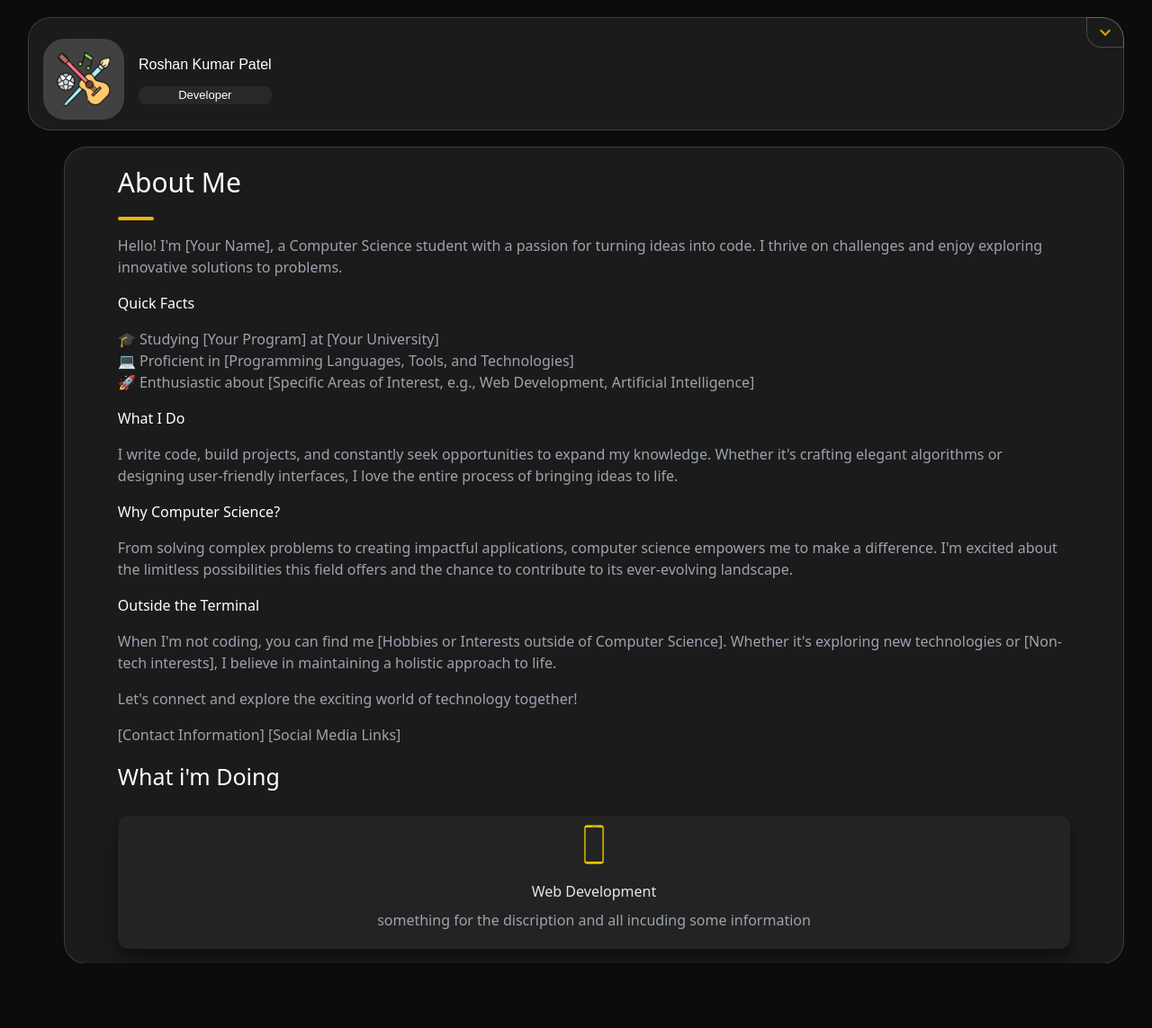
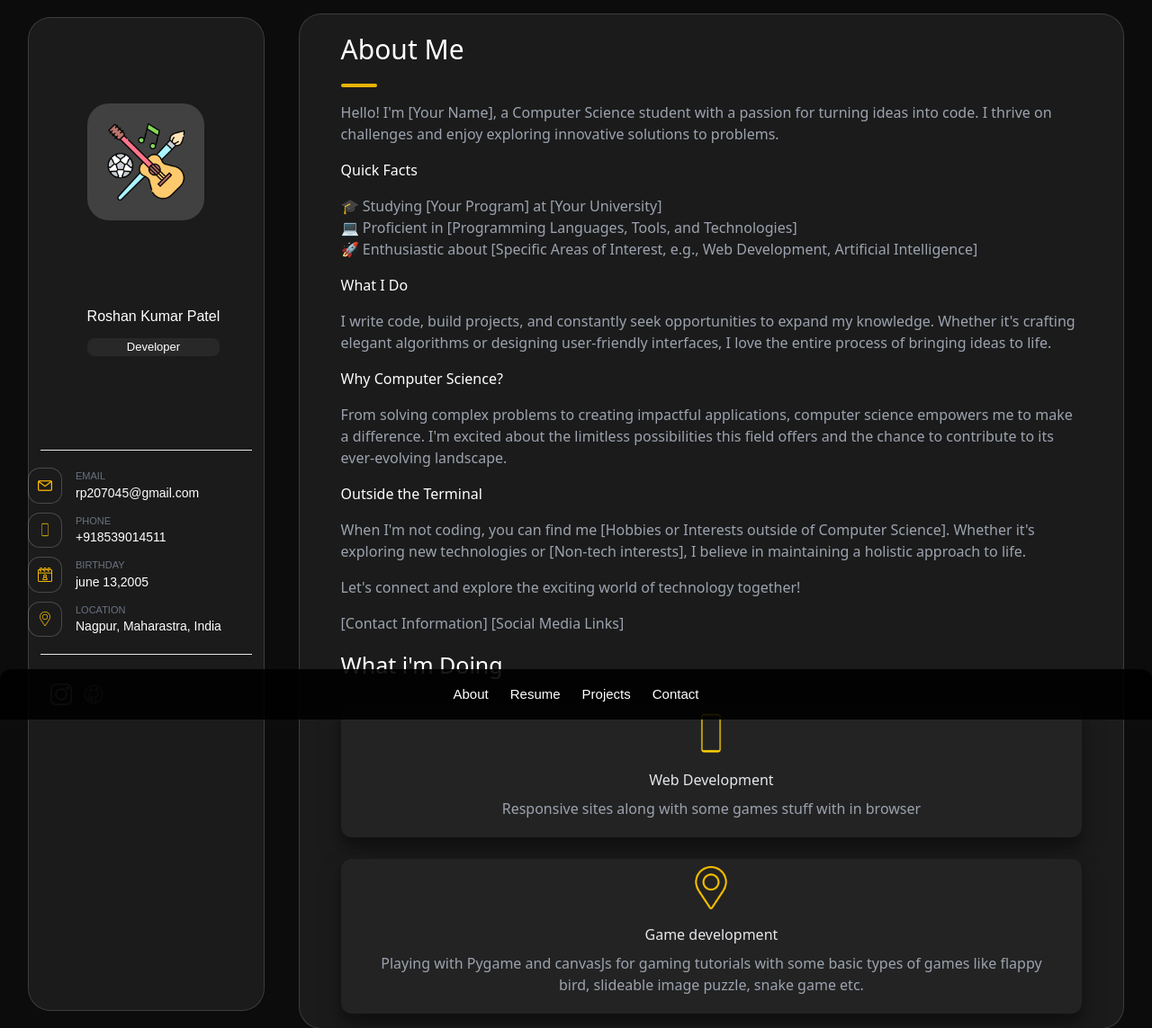
Before and after one commit to doTryCatch/portfolio.web, a React (Create React App) app: page / in a window 1280 px wide. Shown: the whole page at 90% size. Before the commit the page ends 1071 px from the top, so only its background shows below. Built offline with nearby package versions, Linux system fonts and the light colour scheme.

Commit message:
about part complete with add of buttom navbar

```diff
--- a/package.json
+++ b/package.json
@@ -1,4 +1,5 @@
 {
+
   "name": "portfolio",
   "version": "0.1.0",
   "private": true,
@@ -13,8 +14,7 @@
     "web-vitals": "^2.1.4"
   },
   "scripts": {
-"predeploy" : "npm run build",
-"deploy" : "gh-pages -d build",
+
     "start": "react-scripts start",
     "build": "react-scripts build",
     "test": "react-scripts test",
--- a/src/components/about.js
+++ b/src/components/about.js
@@ -1,9 +1,10 @@
 import React from 'react'
 import MarkdownReader from '../utils/MarkDownReader';
-
+import {Doing} from "../jsonFIle/contact"
 import Mobile from "../image/Phone.png"
 
 function About() {
+
   return (
    <div className="about font-sans font-medium space-y-4">
     <h1 className='h1 text-[30px]'>About Me</h1>
@@ -14,22 +15,28 @@ function About() {
     </div>
     <div className="current-status space-y-6">
     <h1 className='h1 text-[25px] '>What i'm Doing</h1>
-    <div className="container-box center color2 rounded-xl">
-        <div className="box w-[90%] mb-5 space-y-2 text-gray-400">
+
+      {Object.values(Doing).map((val,index)=>(
+         <div className="container-box center color2 rounded-xl"key={index}>
+        <div className="box w-[90%] mb-5 space-y-2 text-gray-400"  >
             <div className=" center h-16">
-            <img src={Mobile} alt="" className='w-12 h-12'/>
+            <img src={val["img"]} alt="" className='w-12 h-12'/>
             </div>
             <div className="head text-center">
-            <h1 className='text-gray-200 text-[16px]'> Web Development</h1>
+            <h1 className='text-gray-200 text-[16px]'>{val["heading"]}</h1>
             </div>
             <div className="discriptions text-center ">
-            <p>something for the discription and all incuding some information</p>
+            <p>{val["content"]}</p>
             </div>
+            </div>
+            </div>
+
+      ))}
 
 
 
-        </div>
-    </div>
+
+
     </div>
 
    </div>
--- /dev/null
+++ b/src/components/contact.js
@@ -0,0 +1,11 @@
+import React from 'react'
+
+function Contact() {
+  return (
+   <section className="contact">
+    <h1>contact</h1>
+   </section>
+  )
+}
+
+export default Contact
--- /dev/null
+++ b/src/components/portfolio.js
@@ -0,0 +1,9 @@
+import React from 'react'
+
+function Portfolio() {
+  return (
+    <div>Portfolio</div>
+  )
+}
+
+export default Portfolio
--- /dev/null
+++ b/src/components/project.js
@@ -0,0 +1,9 @@
+import React from 'react'
+
+function Porject() {
+  return (
+    <div>Porject</div>
+  )
+}
+
+export default Porject
--- a/src/index.css
+++ b/src/index.css
@@ -43,6 +43,7 @@ h1,h2,h3{
 }
 .img{
   background-color: rgb(65,65,65);
+
 }
 .buttonDiv,.line{
 
@@ -52,3 +53,7 @@ h1,h2,h3{
   background-color: rgb(40,40,40);
 
 }
+.navbar{
+
+  background-color: rgba(0, 0, 0, .9);
+}
--- a/src/jsonFIle/contact.js
+++ b/src/jsonFIle/contact.js
@@ -23,4 +23,16 @@ const Contact_info={
     }
 
 }
-export default Contact_info
+const Doing={
+    "Web Development":{
+        img:Phone,
+        content:"Responsive sites along with some games stuff with in browser",
+        heading:"Web Development"
+    },
+    "Game development":{
+        img:Location,
+        content:"Playing with Pygame and canvasJs for gaming tutorials with some basic types of games like flappy bird, slideable image puzzle, snake game etc. ",
+        heading:"Game development"
+    }
+}
+export {Contact_info,Doing}
--- a/src/page.js
+++ b/src/page.js
@@ -1,33 +1,57 @@
 import React,{useState} from 'react'
-import Contact_info from "./jsonFIle/contact"
+import {Contact_info} from "./jsonFIle/contact"
 import  Hobby from "./image/hobby.png"
 import DropDown from "./image/dropdown.png"
 import Insta from "./image/Insta.png"
 import Github from "./image/Github.png"
 import About from "./components/about"
+import Contact from './components/contact'
+import Portfolio from './components/portfolio'
+import Project from './components/project'
 
 function Page() {
   const [dropdown,setDropDown]=useState(false)
+  const [path,setPath]=useState("About")
+  const navigate=(e)=>{
+setPath( e.currentTarget.getAttribute('value'))
+
+  }
  const handleClick=()=>{
-  dropdown==false?setDropDown(true):setDropDown(false)
+  dropdown===false?setDropDown(true):setDropDown(false)
  }
   return (
-    <div className="page center   w-full h-full  ">
-   <div className="container  w-[95%] md:space-x-10  space-y-4">
-    <div className="profile  w-full color my-5 text-white rounded-3xl ">
-        <div className="showContact  flex justify-end">
+    <section className="body">
+
+
+    <div className="navbar bottom-0  w-full bg-gray-500 rounded-tl-xl rounded-tr-xl h-14 fixed center">
+    <ul className='flex space-x-6 text-[15px] text-white'>
+      <li onClick={navigate} value={"About"}>About</li>
+      <li onClick={navigate} value={"Resume"}>Resume</li>
+      <li onClick={navigate} value={"Project"}>Projects</li>
+      <li onClick={navigate} value={"Contact"}>Contact</li>
+    </ul>
+
+  </div>
+    <div className="page center   w-full h-full ">
+
+   <div className="container md:flex w-[95%] md:space-x-10  space-y-4">
+    <div className="profile  w-full md:w-[30%] color my-5 text-white rounded-3xl ">
+        <div className="showContact  flex justify-end md:hidden">
             <div className="buttonDiv rounded-tr-3xl  rounded-bl-2xl h-8 center w-10 " onClick={handleClick}>
             <p className='text-[16px] text-yellow-300 rotate-90 h-10 w-10 hidden'> {`>`} </p>
             <img src={DropDown} alt="" className='w-6 h-6'/>
             </div>
 
         </div>
-        <div className="profile-container   w-[90%]">
-        <div className="profile-content-area center  -my-5 mb-3 ml-4 h-28">
-        <div className="container   space-x-4 flex">
-        <div className="img rounded-3xl  center  h-[90px] w-[90px]" >
-         <img src={Hobby} alt="" className='w-'/>
+        <div className="profile-containerw-[90%] md:w-full">
+        <div className="profile-content-area center md:block   -my-5 md:my-0 mb-3 ml-4 md:ml-0 md:mb-0 h-28 md:h-[60vh]">
+        <div className="container   space-x-4  md:block flex ">
+          <div className="img-container center  md:w-full   md:h-[40vh]">
+          <div className="img rounded-3xl  center h-[100px] md:w-[130px] md:h-[130px] w-[100px]" >
+         <img src={Hobby} alt="" />
        </div>
+          </div>
+
        <div className="info center">
         <div className="info-container space-y-3 ">
        <div className="name text-bold text[14px] ">
@@ -47,12 +71,12 @@ function Page() {
         </div>
 
 
-       <div className={dropdown==false?'hidden ':'block '}>
+       <div className={dropdown===false?'hidden md:block':'block '}>
        <div className='center '>
        <hr className='w-[90%] ' />
        </div>
 
-     <div className={dropdown ? 'contact-info center  animate-fadeout' : '  hidden animate-fadeout'}>
+     <div className={dropdown ? 'contact-info center  ' : '  hidden  md:block '}>
 
 
 <div className='container w-[90%] space-y-3 my-5'>
@@ -99,12 +123,17 @@ function Page() {
      </div>
     </div>
     <section className="body color center rounded-3xl">
-      <div className="container w-[90%] my-4">
-<About/>
+      <div className="container w-[90%] md:[75%] my-4">
+
+{path==="About"&& <About/>}
+{path==="Project"&& <Project/>}
+{path==="Contact" && <Contact/>}
+{path==="Resume"&& <Portfolio/>}
 </div>
     </section>
     </div>
      </div>
+     </section>
   )
 }
 
--- a/src/utils/MarkDownReader.js
+++ b/src/utils/MarkDownReader.js
@@ -11,7 +11,7 @@ const MarkdownReader = ({ filePath }) => {
       try {
         const response = await fetch(filePath);
         const text = await response.text();
-        console.log(text)
+
         setMarkdownContent(text);
       } catch (error) {
         console.error('Error fetching Markdown file:', error);
```
